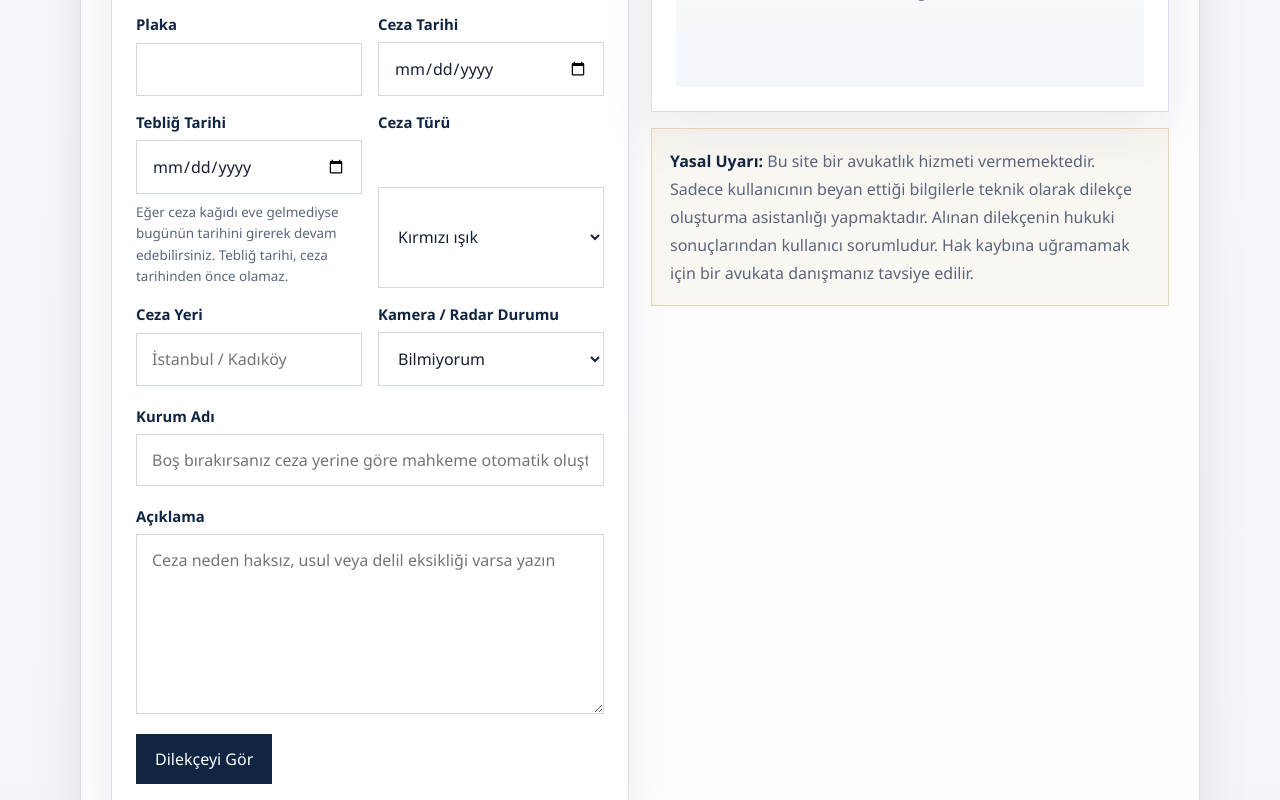
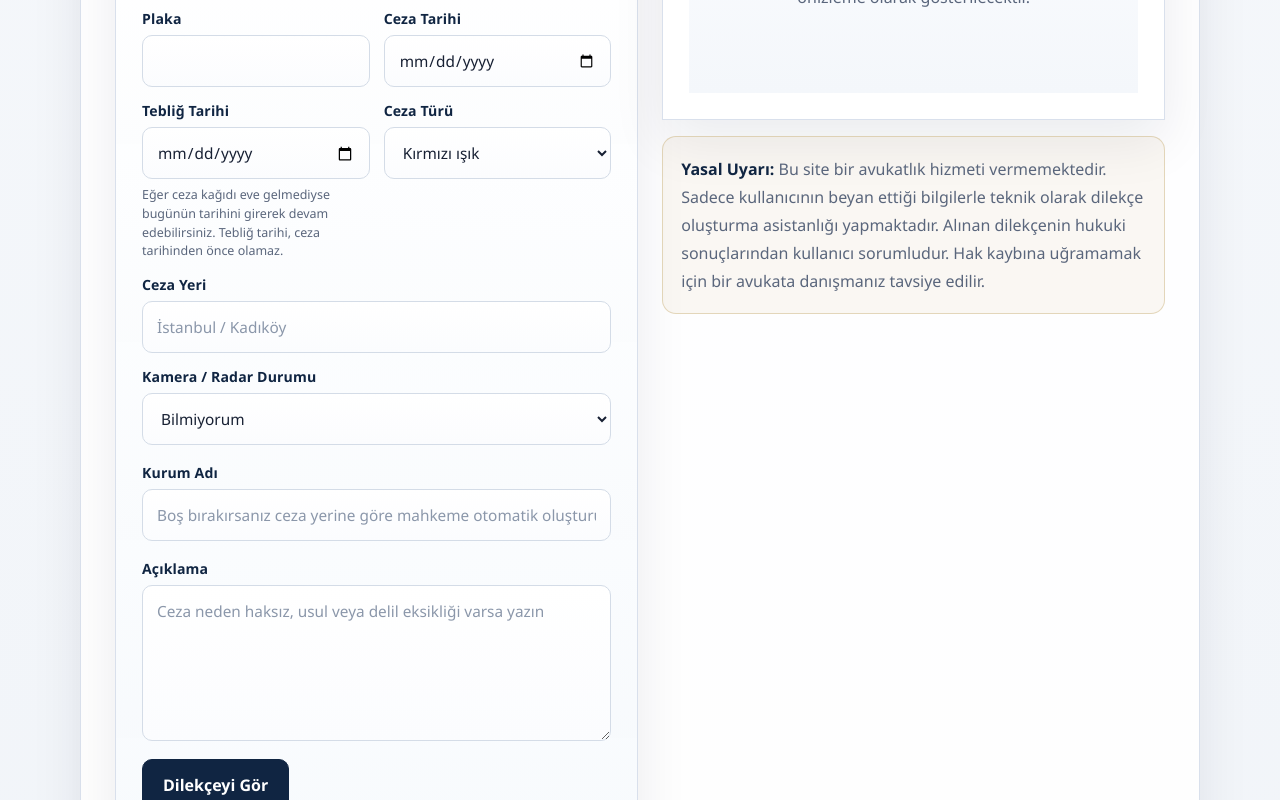
Before and after one commit to ahmetselimden-gif/itirazdilekcesi, a Next.js app: page / in a window 1280 px wide. Shown: the part 1020-1820 px from the top of the page. Built offline with nearby package versions, Linux system fonts and the light colour scheme.

Commit message:
Form tasarimi profesyonel hale getirildi

```diff
--- a/app/globals.css
+++ b/app/globals.css
@@ -313,7 +313,7 @@ textarea {
 }
 
 .tool-shell {
-  padding: 30px;
+  padding: 34px;
 }
 
 .tool-header-row {
@@ -358,8 +358,8 @@ textarea {
 
 .tool-layout {
   display: grid;
-  grid-template-columns: minmax(0, 1fr) minmax(0, 1fr);
-  gap: 22px;
+  grid-template-columns: minmax(0, 1.02fr) minmax(0, 0.98fr);
+  gap: 24px;
   align-items: start;
 }
 
@@ -371,59 +371,97 @@ textarea {
 .form-panel,
 .result-panel,
 .payment-panel {
-  padding: 24px;
+  padding: 26px;
 }
 
 .legal-form {
   display: grid;
-  gap: 20px;
+  gap: 18px;
 }
 
 .form-grid {
   display: grid;
   grid-template-columns: repeat(2, minmax(0, 1fr));
-  gap: 16px;
+  gap: 14px;
 }
 
 .field {
   display: grid;
-  gap: 8px;
+  gap: 7px;
 }
 
 .field label {
   color: var(--navy);
-  font-size: 0.93rem;
+  font-size: 0.88rem;
   font-weight: 700;
+  letter-spacing: 0.01em;
 }
 
 .field-note {
   color: var(--muted);
-  font-size: 0.84rem;
-  line-height: 1.6;
+  font-size: 0.78rem;
+  line-height: 1.5;
+  max-width: 30ch;
 }
 
 .field input,
 .field select,
 .field textarea {
   width: 100%;
-  padding: 14px 15px;
-  border: 1px solid #cfd8e4;
-  background: #fff;
+  border: 1px solid #d4dce7;
+  background: linear-gradient(180deg, #ffffff 0%, #fbfcfe 100%);
   color: var(--text);
   outline: none;
-  transition: border-color 0.15s ease, box-shadow 0.15s ease;
+  transition:
+    border-color 0.15s ease,
+    box-shadow 0.15s ease,
+    background 0.15s ease;
+  border-radius: 10px;
+  box-shadow: inset 0 1px 0 rgba(255, 255, 255, 0.7);
+}
+
+.field input,
+.field select {
+  height: 52px;
+  padding: 0 14px;
+  font-size: 0.96rem;
+}
+
+.field input::placeholder,
+.field textarea::placeholder {
+  color: #8b97aa;
 }
 
 .field input:focus,
 .field select:focus,
 .field textarea:focus {
   border-color: rgba(16, 37, 66, 0.62);
-  box-shadow: 0 0 0 4px rgba(16, 37, 66, 0.07);
+  box-shadow:
+    0 0 0 4px rgba(16, 37, 66, 0.07),
+    0 10px 24px rgba(16, 37, 66, 0.08);
+  background: #fff;
 }
 
 .field textarea {
-  min-height: 180px;
+  min-height: 156px;
+  padding: 14px;
   resize: vertical;
+  font-size: 0.96rem;
+  line-height: 1.6;
+}
+
+.form-panel {
+  background:
+    linear-gradient(180deg, rgba(255, 255, 255, 0.98), rgba(247, 250, 253, 0.96));
+}
+
+.form-panel .field {
+  align-content: start;
+}
+
+.form-panel .field:nth-last-child(2),
+.form-panel .field:last-child {
+  grid-column: 1 / -1;
 }
 
 .tool-actions,
@@ -436,9 +474,12 @@ textarea {
 .primary-button,
 .secondary-button {
   border: 1px solid var(--navy);
-  padding: 13px 18px;
+  min-height: 52px;
+  padding: 0 20px;
   cursor: pointer;
   transition: transform 0.12s ease, opacity 0.15s ease, background 0.15s ease;
+  border-radius: 10px;
+  font-weight: 700;
 }
 
 .primary-button {
@@ -504,6 +545,7 @@ textarea {
   padding: 26px;
   min-height: 480px;
   overflow-x: hidden;
+  border-radius: 14px;
 }
 
 .petition-document {
@@ -637,6 +679,7 @@ textarea {
   background: var(--surface-soft);
   display: grid;
   gap: 10px;
+  border-radius: 14px;
 }
 
 .legal-payment-box h4 {
@@ -673,6 +716,7 @@ textarea {
   background: rgba(198, 169, 107, 0.08);
   color: var(--muted);
   line-height: 1.75;
+  border-radius: 14px;
 }
 
 .legal-warning strong {
@@ -741,6 +785,10 @@ textarea {
   .tool-summary {
     width: 100%;
   }
+
+  .field-note {
+    max-width: none;
+  }
 }
 
 @media (max-width: 640px) {
```
